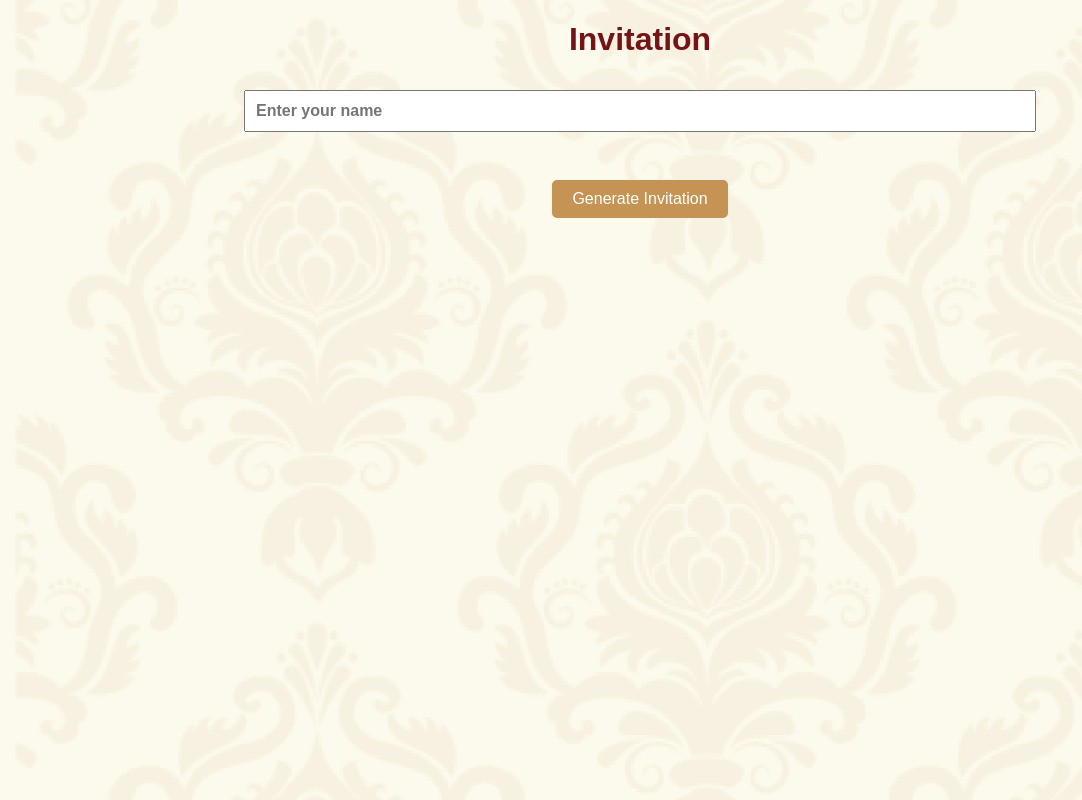
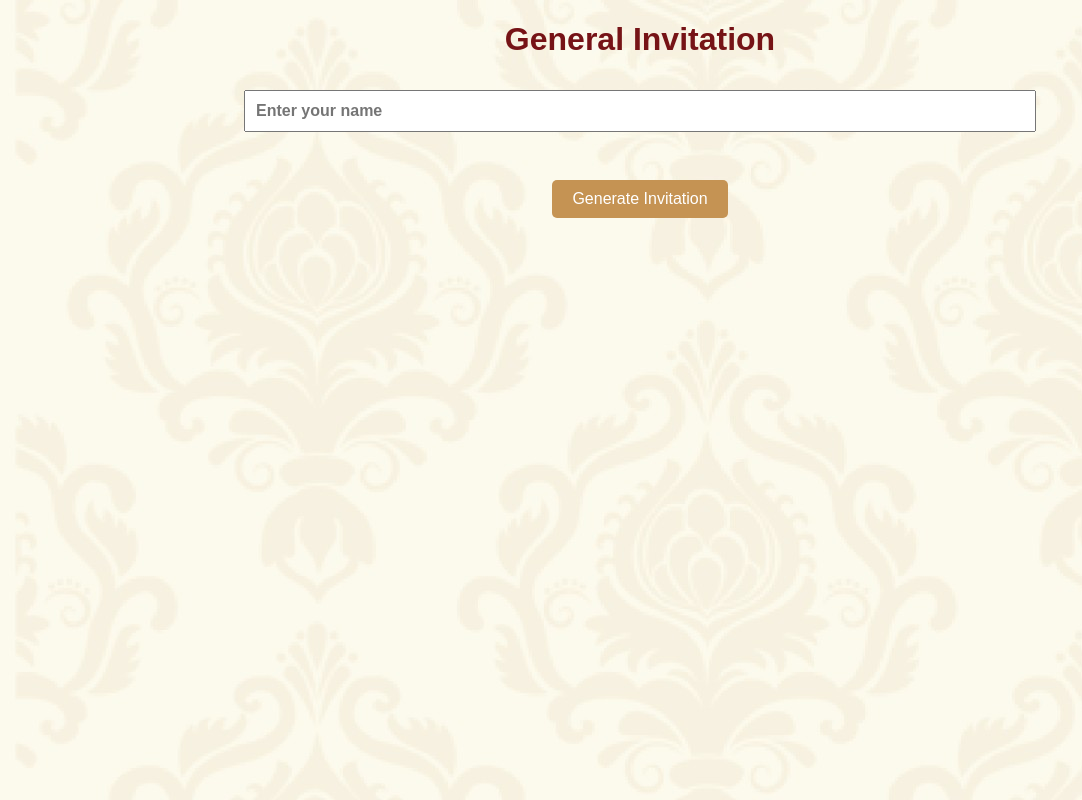
Before and after one commit to jiteshprajapati24/annkuat_invitation, a React (Create React App) app: page / in a window 1280 px wide. Shown: the whole page, without its empty margins (0-1082 px from the left). Built offline with nearby package versions, Linux system fonts and the light colour scheme.

Commit message:
title change

```diff
--- a/src/App.js
+++ b/src/App.js
@@ -120,7 +120,7 @@ function App() {
 
   return (
     <div className="App">
-      <h1>Invitation</h1>
+      <h1>General Invitation</h1>
       <input
         type="text"
         value={name}
```
